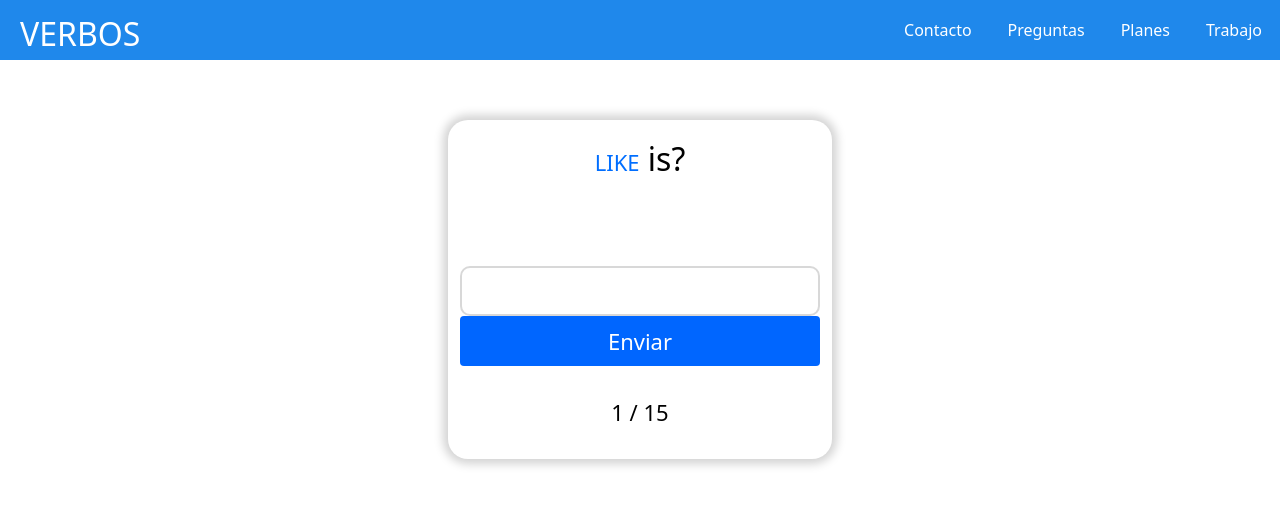
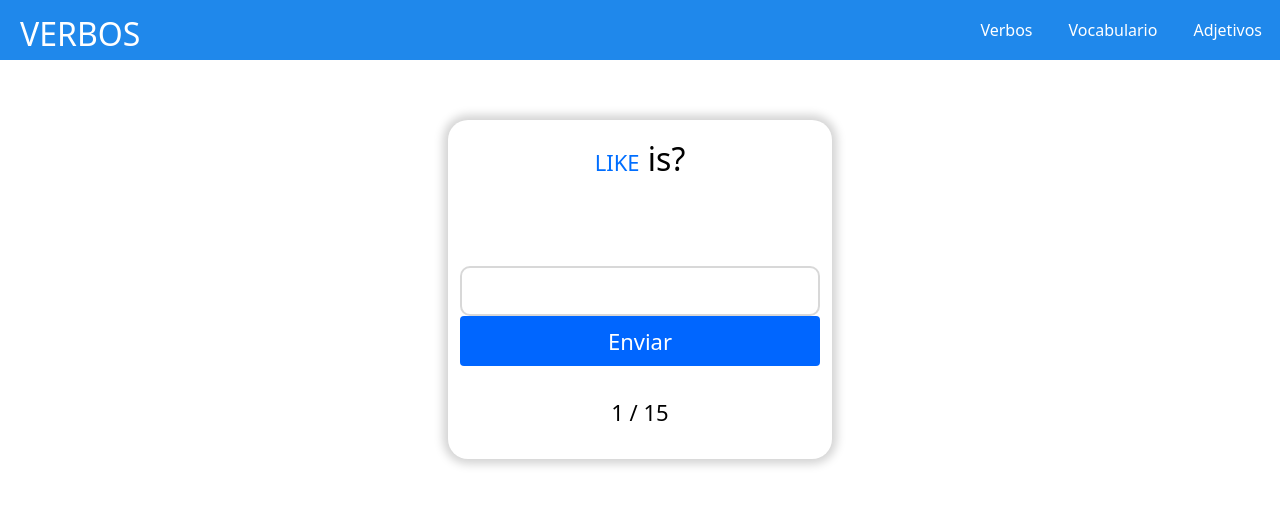
Before and after one commit to salemmp/aprende_ingles, a plain HTML site: page index.html in a window 1280 px wide. Drawn offline with nearby package versions, Linux system fonts and the light colour scheme.

Commit message:
Update index.html

```diff
--- a/index.html
+++ b/index.html
@@ -47,10 +47,10 @@
 
          <ul class="nav__ul">
 
-            <li class="nav__li"><a href="">Contacto</a></li>
-            <li class="nav__li"><a href="">Preguntas</a></li>
-            <li class="nav__li"><a href="">Planes</a></li>
-            <li class="nav__li"><a href="">Trabajo</a></li>
+            <li class="nav__li"><a href="">Verbos</a></li>
+            <li class="nav__li"><a href="">Vocabulario</a></li>
+            <li class="nav__li"><a href="">Adjetivos</a></li>
+
         </ul>
 
     </nav>
```
